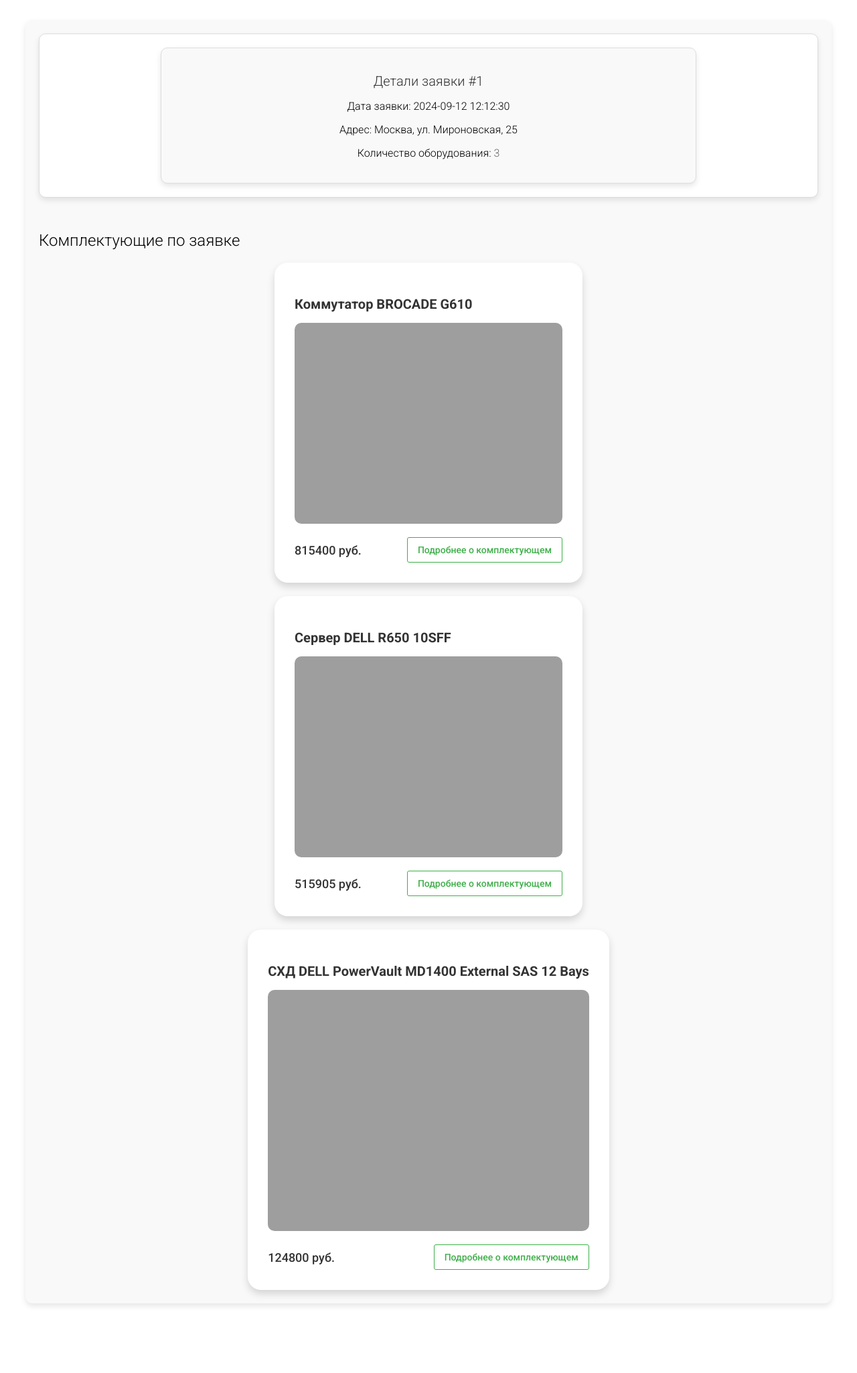
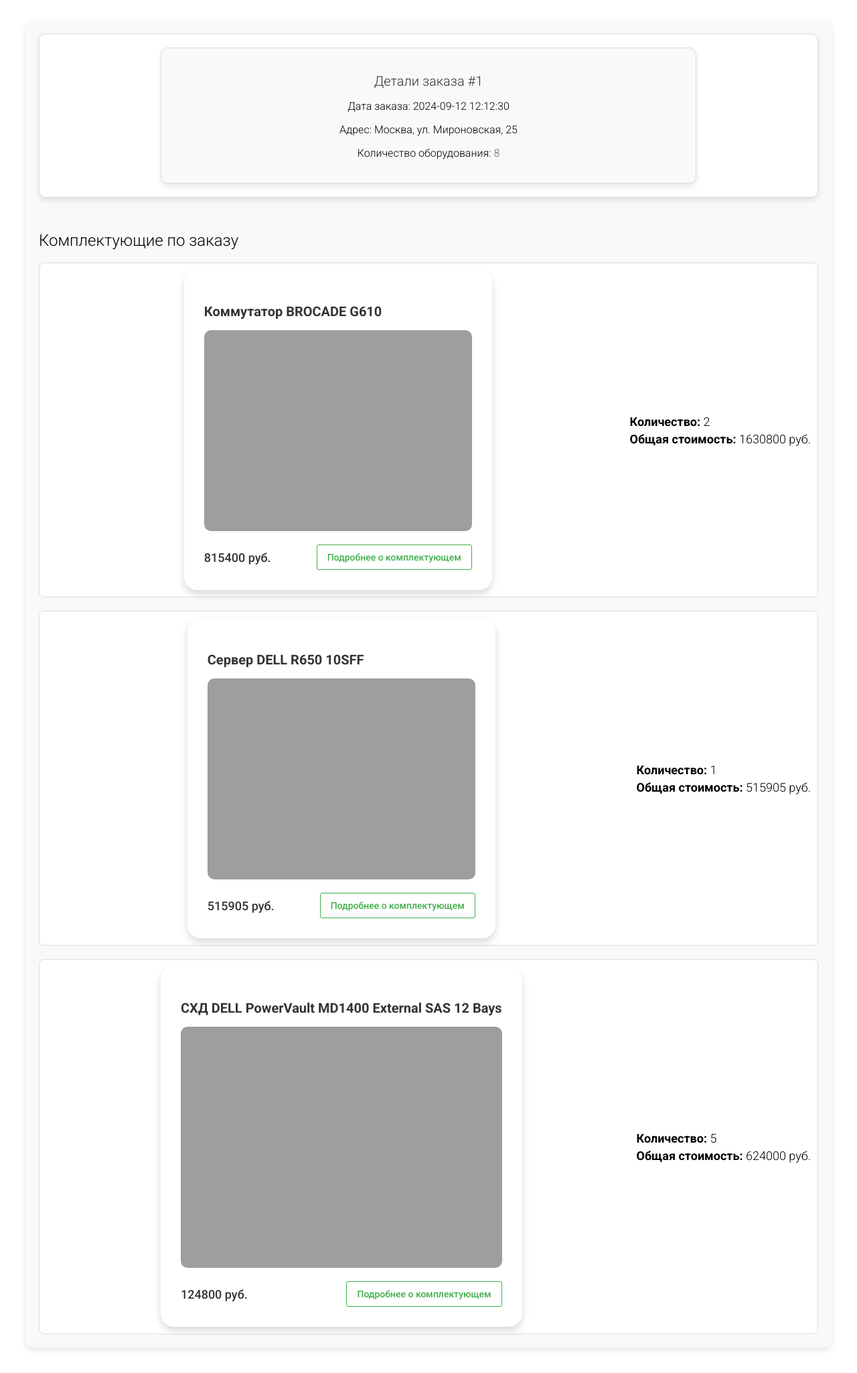
Before and after one commit to 1OSK/Backend, a Django app: page /request/1/ in a window 1280 px wide. Shown: the part 87-2137 px from the top of the page at 67% size. Before the commit the page ends 2037 px from the top, so only its background shows below. Run offline with Django 5.2, Linux system fonts and the light colour scheme.

Commit message:
м-м, количество каждой услуги
добавление количества каждой услуги как отдельное поле м-м(общая стоимость), переработал счетчик общего количества услуг

```diff
--- a/datacenter/services/templates/services/request_detail_view.html
+++ b/datacenter/services/templates/services/request_detail_view.html
@@ -5,29 +5,33 @@
     <div class="request-details-container">
         <div class="request-summary">
             <div class="request-card">
-                <h2 class="request-title">Детали заявки #{{ request.id }}</h2> <!-- Здесь указан ID заявки -->
-                <p class="request-date"><strong>Дата заявки:</strong> {{ request.date|date:"Y-m-d H:i:s" }}</p>
+                <h2 class="request-title">Детали заказа #{{ request.id }}</h2>
+                <p class="request-date"><strong>Дата заказа:</strong> {{ request.date|date:"Y-m-d H:i:s" }}</p>
                 <p class="request-address"><strong>Адрес:</strong> {{ request.address }}</p>
                 <p class="request-count"><strong>Количество оборудования:</strong> {{ equipment_count_in_request }}</p>
             </div>
         </div>
 
         <div class="service-list-container1">
-            <h2 class="services-heading">Комплектующие по заявке</h2>
+            <h2 class="services-heading">Комплектующие по заказу</h2>
             <div class="service-list1">
-                {% for equipment in equipment_in_request %}
-                <a href="{% url 'equipment_detail_view' equipment.id %}" class="card">
-                    <p class="title">{{ equipment.name }}</p>
-                    <img src="{{ equipment.image }}" alt="{{ equipment.name }}" class="service-image">
-                    <div class="card-price-button-container">
-                        {% if equipment.price %}
-                        <p class="price">{{ equipment.price }} руб.</p>
-                        {% endif %}
-                        <div class="button-container">
-                            <span class="card-button">Подробнее о комплектующем</span>
+                {% for item in equipment_in_request %}
+                <div class="service-item">
+                    <a href="{% url 'equipment_detail_view' item.equipment.id %}" class="card">
+                        <p class="title">{{ item.equipment.name }}</p>
+                        <img src="{{ item.equipment.image }}" alt="{{ item.equipment.name }}" class="service-image">
+                        <div class="card-price-button-container">
+                            <p class="price">{{ item.equipment.price }} руб.</p>
+                            <div class="button-container">
+                                <span class="card-button">Подробнее о комплектующем</span>
+                            </div>
                         </div>
+                    </a>
+                    <div class="item-details">
+                        <p class="quantity"><strong>Количество:</strong> {{ item.quantity }}</p>
+                        <p class="total-price"><strong>Общая стоимость:</strong> {{ item.total_price }} руб.</p>
                     </div>
-                </a>
+                </div>
                 {% endfor %}
             </div>
         </div>
--- a/datacenter/services/views.py
+++ b/datacenter/services/views.py
@@ -49,16 +49,22 @@
 
 
 equipment_requests = [
-    {'id': 1, 'date': datetime(2024, 9, 12, 12, 12, 30), 'address': 'Москва, ул. Мироновская, 25'},
+    {'id': 1,
+     'date': datetime(2024, 9, 12, 12, 12, 30),
+     'address': 'Москва, ул. Мироновская, 25'
+     },
 
     # другие заявки
 ]
 
-# Привязка ID заявки к услугам
-request_to_equipment_map = {
-    1: [1, 2, 3],
-    # другие привязки
-}
+# Пример данных по заявкам с услугами и количеством
+request_items = [
+    {'request_id': 1, 'equipment_id': 1, 'quantity': 2},  # Заявка 1, Услуга 1, Кол-во 2
+    {'request_id': 1, 'equipment_id': 2, 'quantity': 1},  # Заявка 1, Услуга 2, Кол-во 1
+    {'request_id': 1, 'equipment_id': 3, 'quantity': 5},  # Заявка 1, Услуга 3, Кол-во 5
+    # другие строки
+]
+
 
 def equipment_list_view(request):
     max_price_query = request.GET.get('price', '')  # Запрос по максимальной цене
@@ -72,12 +78,17 @@
             pass
 
     request_id = 1  # Пример ID заявки
-    equipment_count_in_request = len(request_to_equipment_map.get(request_id, []))
+
+    # Фильтруем все записи, относящиеся к текущей заявке
+    items_in_request = [item for item in request_items if item['request_id'] == request_id]
+
+    # Подсчитываем общее количество всех предметов (включая дубликаты)
+    total_quantity = sum(item['quantity'] for item in items_in_request)
 
     return render(request, 'services/equipment_list.html', {
         'equipment_list': filtered_equipment,
         'request_id': request_id,
-        'equipment_count_in_request': equipment_count_in_request,
+        'equipment_count_in_request': total_quantity,  # Общее количество всех предметов
         'max_price_query': max_price_query,
     })
 
@@ -95,12 +106,25 @@
     })
 
 def request_detail_view(request, request_id):
+    # Получаем заявку по её ID
     selected_request = next((req for req in equipment_requests if req['id'] == request_id), None)
 
     if selected_request:
-        equipment_ids_in_request = request_to_equipment_map.get(request_id, [])
-        equipment_in_request = [eq for eq in equipment_list if eq['id'] in equipment_ids_in_request]
-        equipment_count_in_request = len(equipment_in_request)
+        # Фильтруем все записи, относящиеся к текущей заявке
+        items_in_request = [item for item in request_items if item['request_id'] == request_id]
+
+        # Объединяем данные об оборудовании с количеством и вычисляем общую стоимость
+        equipment_in_request = [
+            {
+                'equipment': next(eq for eq in equipment_list if eq['id'] == item['equipment_id']),
+                'quantity': item['quantity'],
+                'total_price': next(eq for eq in equipment_list if eq['id'] == item['equipment_id'])['price'] * item['quantity']
+            }
+            for item in items_in_request
+        ]
+
+        # Подсчитываем общее количество всех предметов (включая дубликаты)
+        equipment_count_in_request = sum(item['quantity'] for item in items_in_request)
     else:
         equipment_in_request = []
         equipment_count_in_request = 0
@@ -108,5 +132,5 @@
     return render(request, 'services/request_detail_view.html', {
         'request': selected_request,
         'equipment_in_request': equipment_in_request,
-        'equipment_count_in_request': equipment_count_in_request
+        'equipment_count_in_request': equipment_count_in_request  # Общее количество всех предметов
     })
--- a/datacenter/static/styles.css
+++ b/datacenter/static/styles.css
@@ -404,3 +404,34 @@
     flex-direction: column; /* Отображение карточек в один столбец */
     gap: 20px; /* Расстояние между карточками */
 }
+
+
+
+.quantity,
+.total-price {
+    margin: 5px 0;
+    font-size: 18px;
+}
+
+.item-details strong {
+    font-weight: bold;
+}
+.service-item {
+    display: flex;
+    align-items: center; /* Vertically center items */
+    justify-content: space-between;
+    border: 1px solid #ddd;
+    border-radius: 8px;
+    padding: 10px;
+    background-color: #fff;
+}
+
+.card1 {
+    display: flex;
+    flex-direction: column;
+    align-items: flex-start;
+    text-decoration: none;
+    color: inherit;
+    flex: 1;
+    max-width: 400px; /* Adjust as needed */
+}
--- a/datacenter/templates/base.html
+++ b/datacenter/templates/base.html
@@ -27,7 +27,7 @@
         <div class="request-info">
             {% if request_id %}
             <a href="{% url 'request_detail_view' request_id %}" class="current-request-button">
-                Текущая заявка (Оборудования: {{ equipment_count_in_request }})
+                Текущий заказ (Оборудование: {{ equipment_count_in_request }})
             </a>
             {% else %}
             <p>Request ID is not available.</p>
```
